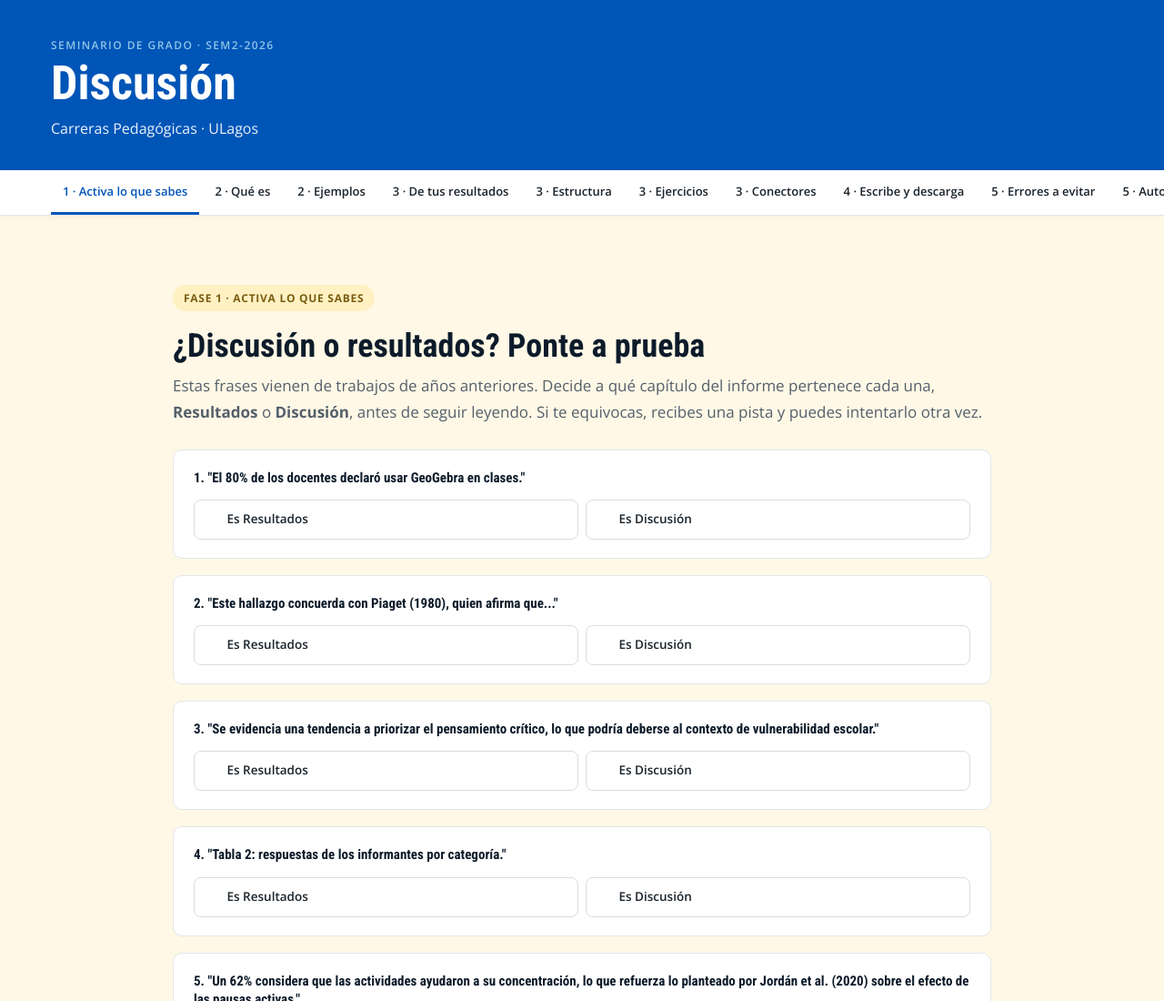
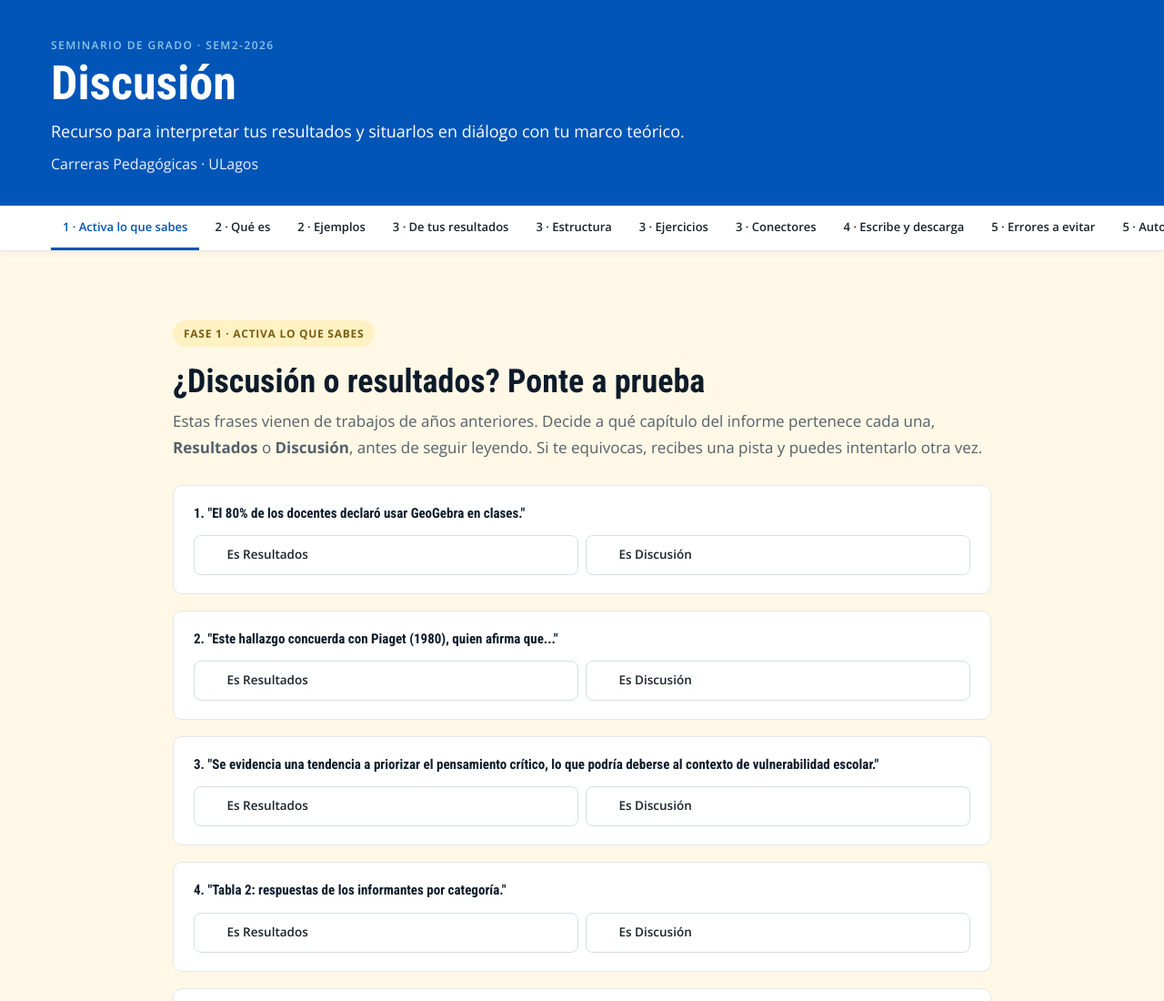
Before and after one commit to normacardenas-debug/discusion-de-resultados, a plain HTML site: page index.html in a window 1280 px wide. Shown: the top 1100 px of the page at 91% size. Drawn offline with nearby package versions, Linux system fonts and the light colour scheme.

Commit message:
Update index.html

```diff
--- a/index.html
+++ b/index.html
@@ -102,6 +102,7 @@
   <div style="flex:1;min-width:260px">
     <p style="margin:0 0 6px;font:600 12px/1.4 'Open Sans',sans-serif;letter-spacing:.12em;text-transform:uppercase;color:#8FC6E8">Seminario de Grado · SEM2-2026</p>
     <h1 style="font-size:clamp(32px,5vw,52px);line-height:1.05;font-weight:700">Discusión</h1>
+    <p style="margin:12px 0 0;font-size:18px;line-height:1.5;max-width:900px;color:#ffffff">Recurso para interpretar tus resultados y situarlos en diálogo con tu marco teórico.</p>
     <p style="margin:10px 0 0;font-size:16px;line-height:1.5;max-width:900px;color:#e9f2fb">Carreras Pedagógicas · ULagos</p>
   </div>
 </header>
```
